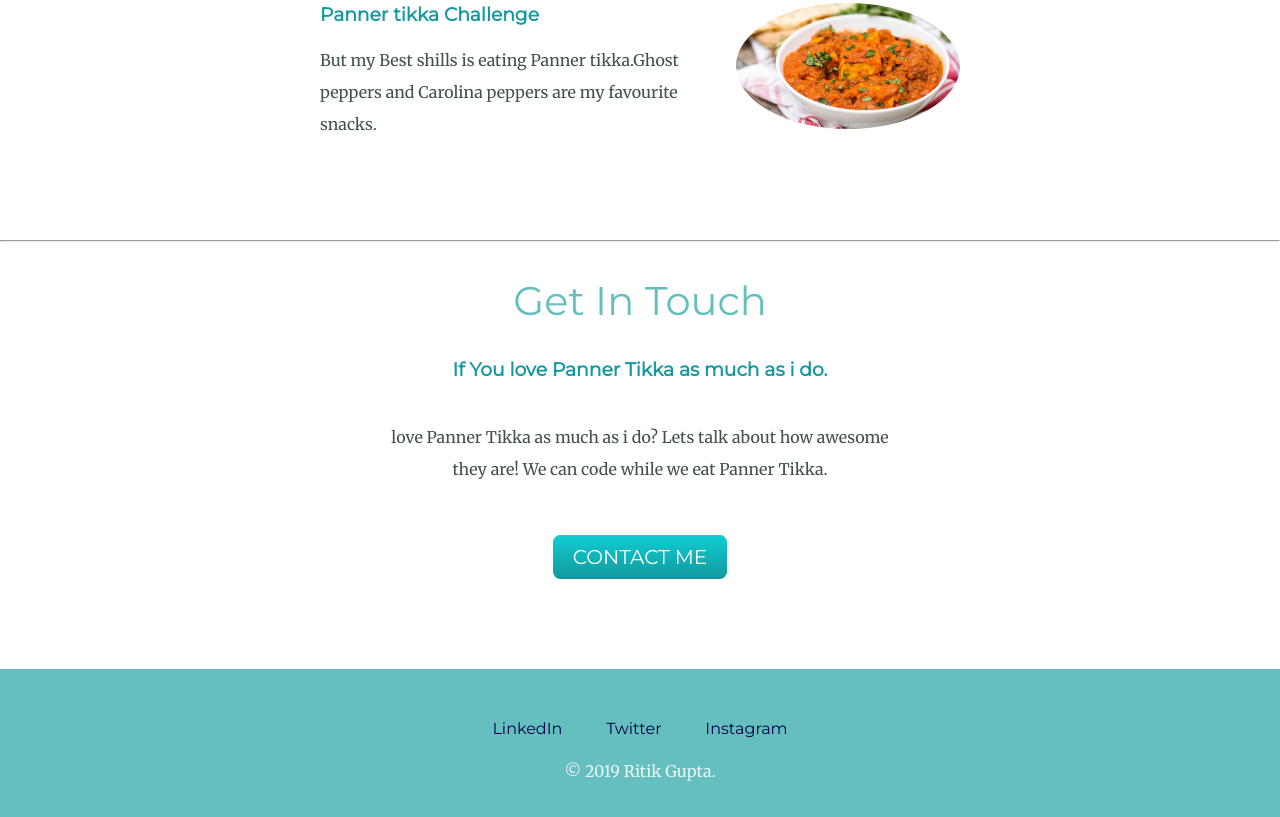
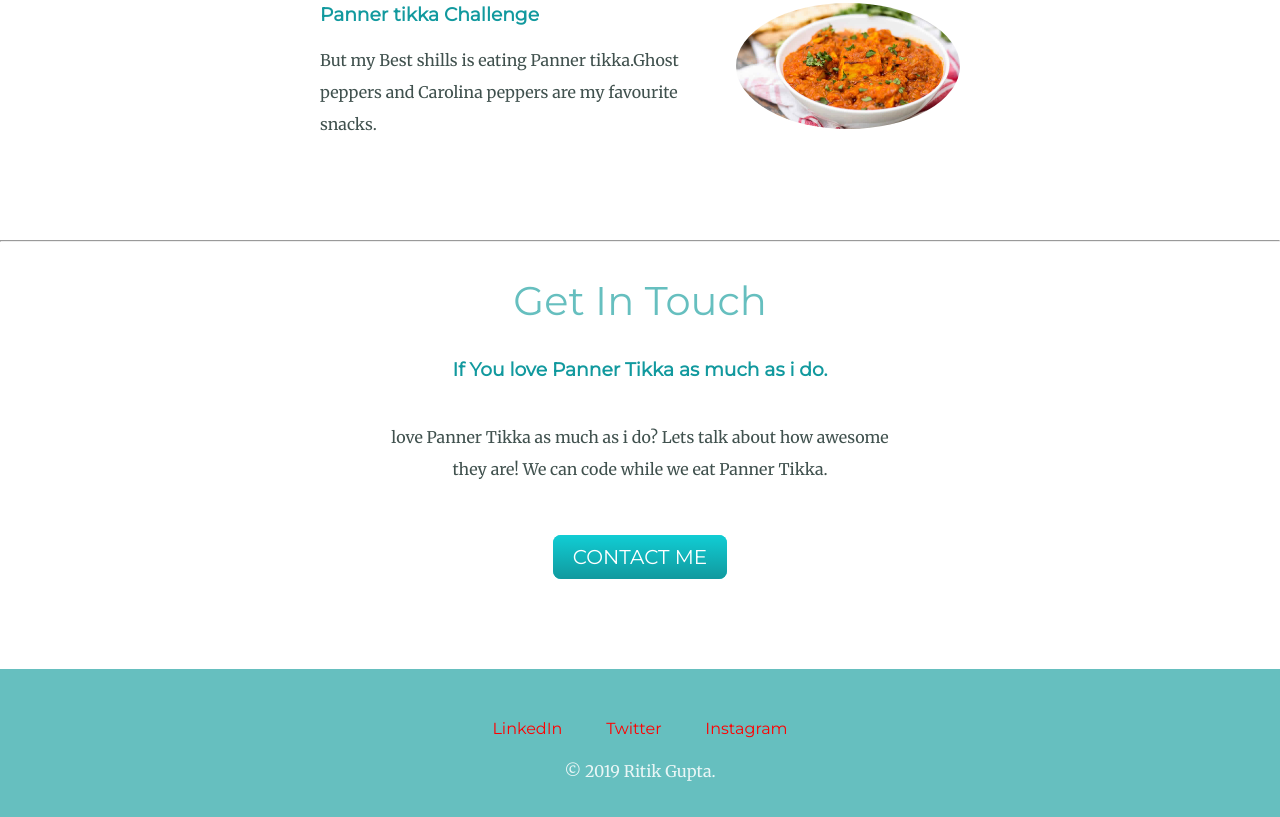
Before and after one commit to ritikgupta21092000/personal_info, a plain HTML site: page index.html in a window 1280 px wide. Shown: the part 1693-2510 px from the top of the page. Drawn offline with Linux system fonts and the light colour scheme.

Commit message:
Update styles.css

```diff
--- a/CSS/styles.css
+++ b/CSS/styles.css
@@ -29,7 +29,7 @@ p {
 }
 
 a {
-  color: #01024e;
+  color: #ff0000;
   font-family: 'Montserrat', sans-serif;
   margin: 10px 20px;
   text-decoration: none;
```
